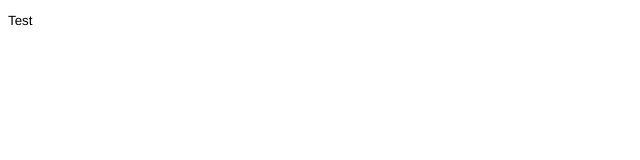
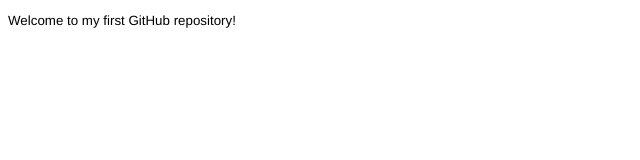
Before and after one commit to JereNwa/test1, a plain HTML site: page index.html in a window 1280 px wide. Shown: the whole page, without its empty margins (0-640 px from the left). Drawn offline with Linux system fonts and the light colour scheme.

Commit message:
Update index.html

```diff
--- a/index.html
+++ b/index.html
@@ -5,6 +5,6 @@
       <link href='style.css' rel='stylesheet'>
   </head>
   <body>
-    <p class=title>Test</p>
+    <p>Welcome to my first GitHub repository!</p>
   </body>
 </html>
```
